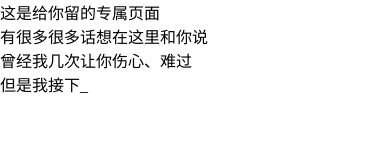
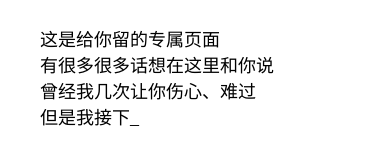
Before and after one commit to topbo/Lovepage, a plain HTML site: page index.html in a window 390 px wide. Drawn offline with Linux system fonts and the light colour scheme.

Commit message:
mobile style

```diff
--- a/index.html
+++ b/index.html
@@ -2,11 +2,20 @@
 <html lang="en">
 	<head>
 		<meta charset="UTF-8">
-		<title>Canvas</title>
+		<meta http-equiv="X-UA-Compatible" content="IE=edge">
+  	<meta name="viewport" content="width=device-width, initial-scale=1">
+		<title>Lovepage</title>
 		<style>
 			body {
+				font-family: "Microsoft Yahei";
+				font-size: 18px;
 				margin: 0;
 				padding: 0;
+			}
+			#code{
+				width: auto;
+				margin-top: 25px;
+				margin-left: 40px;
 			}
 			#clock{
 				width: 500px;
@@ -62,8 +71,10 @@
 			<span class="say">都是我们一辈子最美的回忆</span><br>
 			<span class="say">侯倩，我真的很爱你！</span><br>
 			<br>
-			<span>谢博和侯倩在一起</span><span class="say"><span class="space"></span> -- Yours, 谢博.</span>
-
+			<span class="say"><span class="space"></span> -- Yours, 谢博.</span>
+			<br>
+			<span>谢博和侯倩在一起</span>
+			<br>
 			<div id="clock"></div>
 		</div>
 		<script>
```
